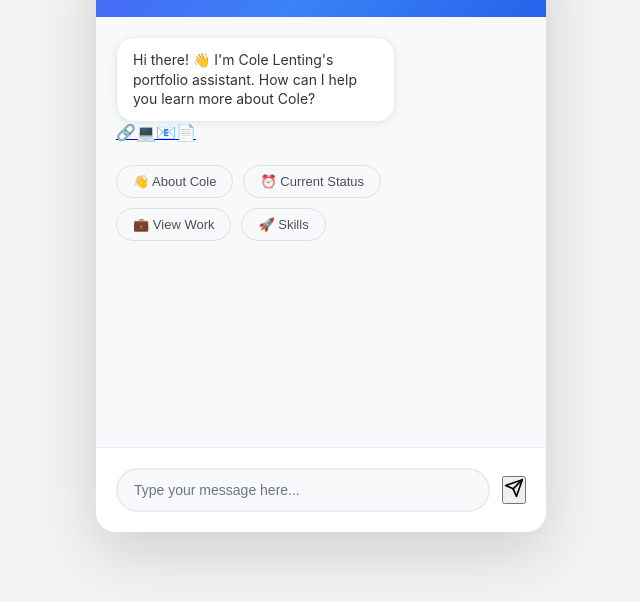
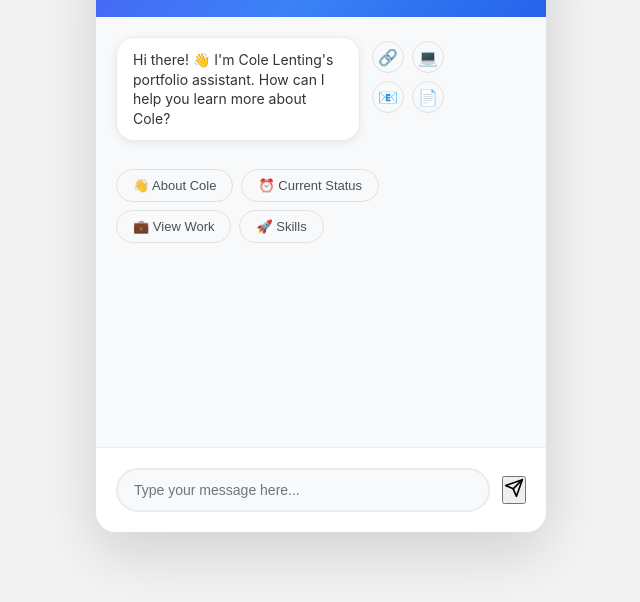
Before and after one commit to coleLenting/chatBot, a plain HTML site: page index.html in a window 1280 px wide. Shown: the part 168-770 px from the top of the page, without its empty margins (319-959 px from the left). Drawn offline with Linux system fonts and the light colour scheme.

Commit message:
Update styles.css

```diff
--- a/styles.css
+++ b/styles.css
@@ -502,12 +502,51 @@ body {
     max-width: 80%;
 }
 
+/* Message wrapper and link bubbles */
+.message-wrapper {
+    display: flex;
+    align-items: flex-start;
+    gap: 12px;
+    margin-bottom: 8px;
+}
+
+.link-bubbles {
+    display: grid;
+    grid-template-columns: repeat(2, 32px);
+    grid-template-rows: repeat(2, 32px);
+    gap: 8px;
+    margin-top: 4px;
+}
+
+.link-bubble {
+    width: 32px;
+    height: 32px;
+    border-radius: 50%;
+    background: #f8f9fa;
+    display: flex;
+    align-items: center;
+    justify-content: center;
+    text-decoration: none;
+    font-size: 16px;
+    transition: all 0.2s ease;
+    border: 1px solid #e0e0e0;
+    color: #495057;
+}
+
+.link-bubble:hover {
+    transform: scale(1.1);
+    background: linear-gradient(135deg, #4962f6 0%, #3b82f6 50%, #2563eb 100%);
+    color: white;
+    border-color: transparent;
+    box-shadow: 0 2px 8px rgba(73, 98, 246, 0.2);
+}
+
+/* Quick action buttons */
 .quick-actions {
     display: flex;
     flex-wrap: wrap;
-    gap: 10px;
-    margin-top: 15px;
-    margin-bottom: 15px;
+    gap: 8px;
+    margin-top: 12px;
 }
 
 .quick-action-btn {
```
